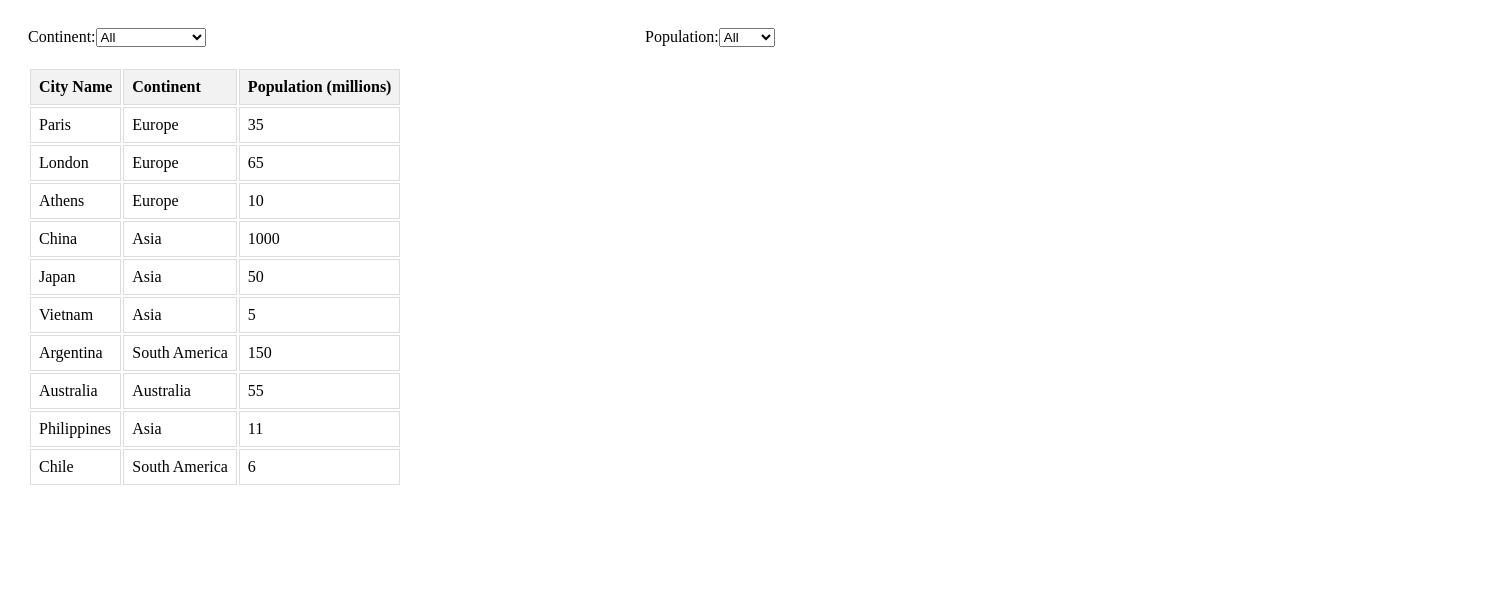
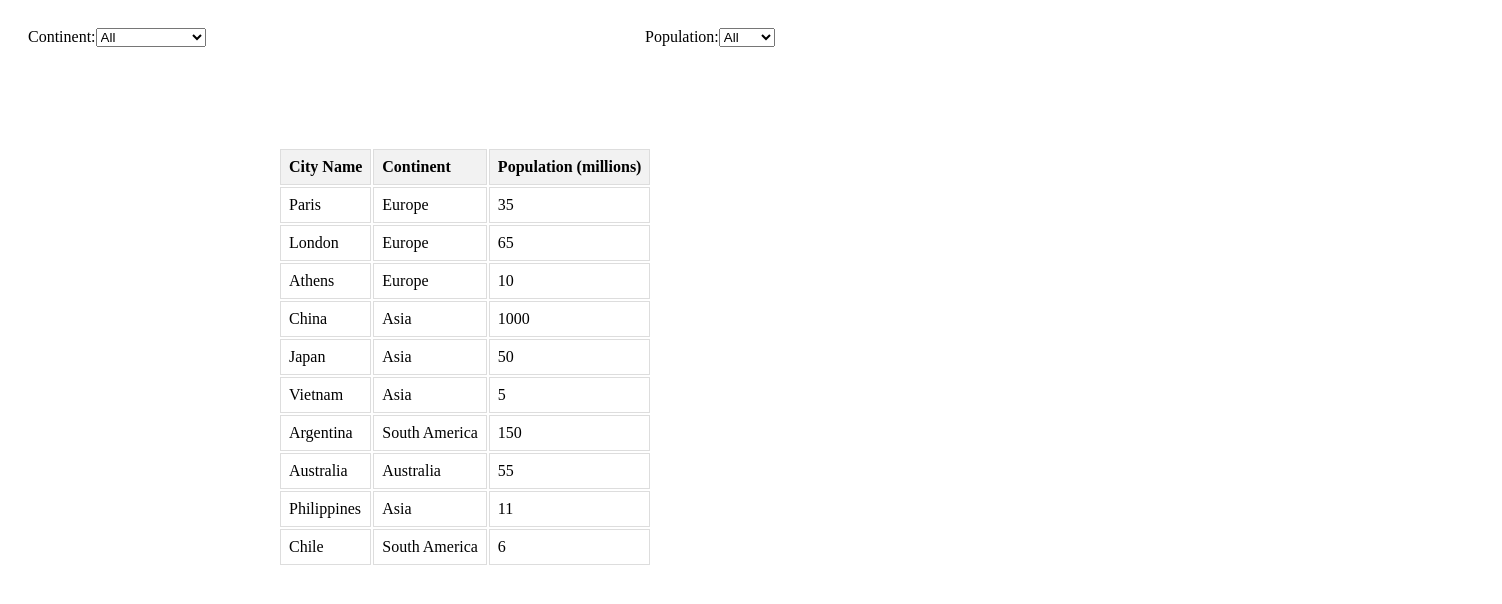
Before and after one commit to MariosOikono/continentapp, a Vue app: page / in a window 1280 px wide. Shown: the top 604 px of the page, 1502 px wide, since content can reach past the window. Built offline with nearby package versions, Linux system fonts and the light colour scheme.

Commit message:
before add vuetify

```diff
--- a/src/components/CitiesTable.vue
+++ b/src/components/CitiesTable.vue
@@ -35,7 +35,8 @@ export default {
 .cities-table {
   width: 100%;
   border-collapse: collapse;
-  margin-top: 20px;
+  margin-top: 100px;
+  margin-left: 250px;
 }
 
 .cities-table th,
--- a/src/components/ContinentFilter.vue
+++ b/src/components/ContinentFilter.vue
@@ -33,6 +33,6 @@ export default {
 
 <style scoped lang="scss">
 .continent-filter {
-  width: 100%;
+  width: 50%;
 }
 </style>
--- a/src/components/PopulationFilter.vue
+++ b/src/components/PopulationFilter.vue
@@ -22,6 +22,6 @@ export default {
 
 <style scoped lang="scss">
 .population-filter {
-  width: 100%;
+  width: 50%;
 }
 </style>
--- a/src/views/CitiesOverview.vue
+++ b/src/views/CitiesOverview.vue
@@ -74,6 +74,8 @@ export default {
       ]);
       this.cities = cities;
       this.continents = continents;
+      continents.sort((a, b) => a.name.localeCompare(b.name));
+      //users.sort((a, b) => a.firstname.localeCompare(b.firstname))
     } catch (error) {
       console.error("Error fetching data:", error);
     }
```
